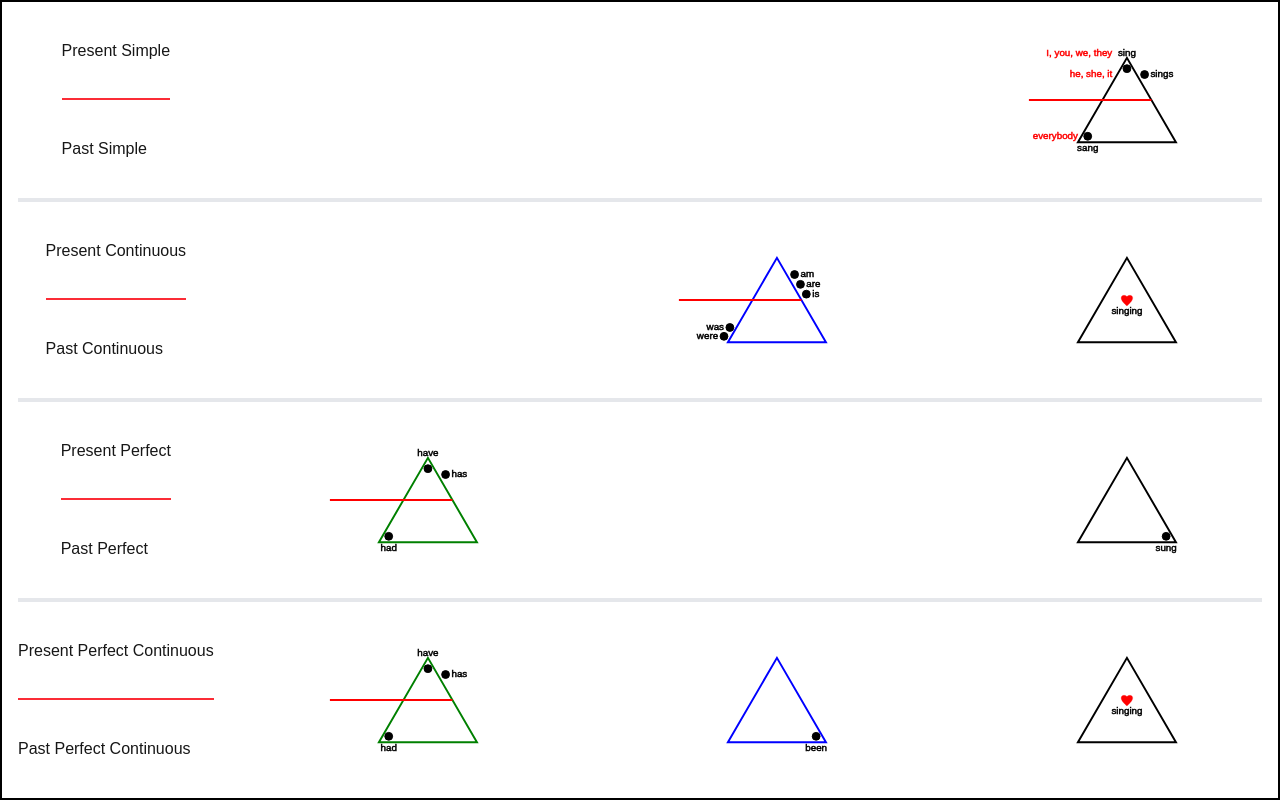
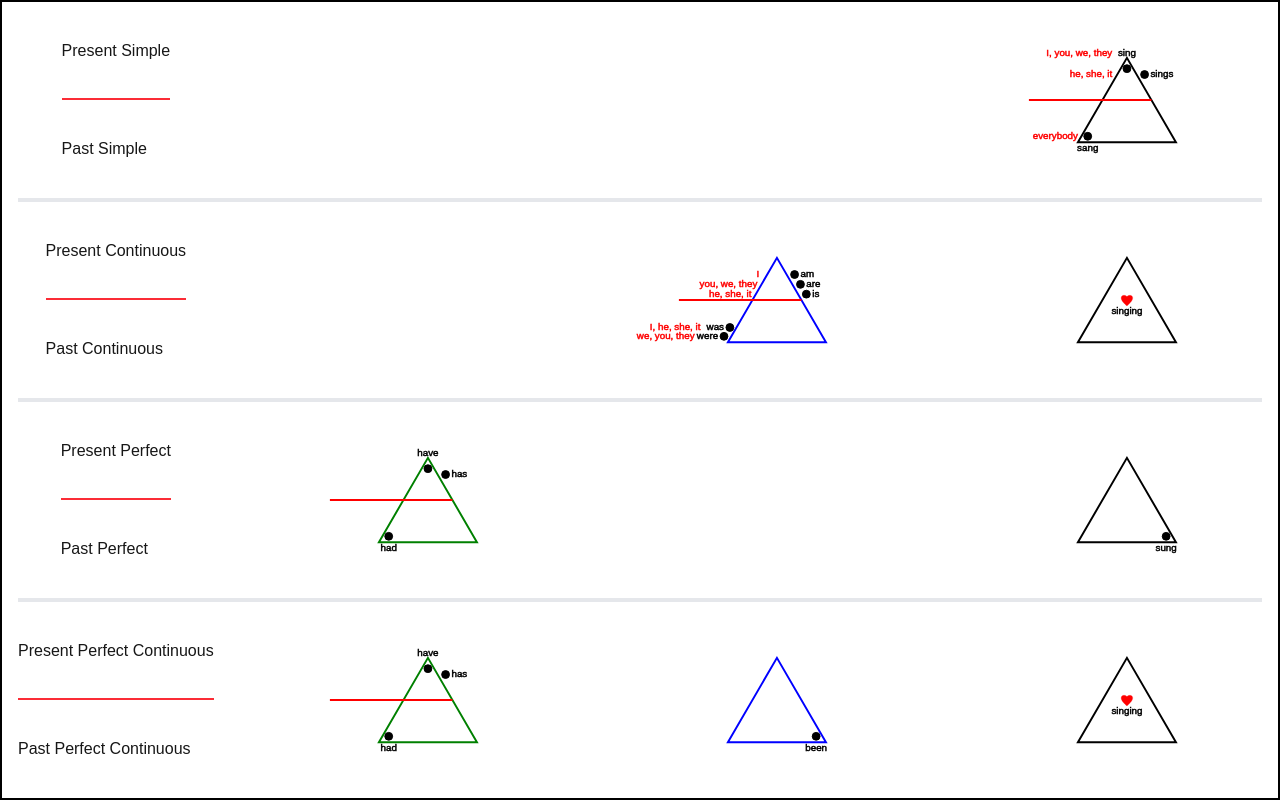
Before and after one commit to riwepo/grammar-triangles, a Next.js app: page /inflected-tenses in a window 1280 px wide. Built offline with nearby package versions, Linux system fonts and the light colour scheme.

Commit message:
show pronouns

```diff
--- a/src/components/inflected-tenses.jsx
+++ b/src/components/inflected-tenses.jsx
@@ -6,6 +6,7 @@ import { nanoid } from "nanoid";
 import NormalVerbTriangle from "@/components/normal-verb-triangle";
 import NormalPronounTriangle from "@/components/normal-pronoun-triangle";
 import ToBeVerbTriangle from "@/components/to-be-verb-triangle";
+import ToBePronounTriangle from "@/components/to-be-pronoun-triangle";
 
 import { VERBS } from "@/lib/utils/words";
 
@@ -15,7 +16,7 @@ function TensesBlueprint({ bossVerb }) {
   const [ids, setIds] = useState(null);
   useEffect(() => {
     const generateIds = () => {
-      return "012345678".split("").map((n) => nanoid());
+      return "0123456789".split("").map((n) => nanoid());
     };
     const ids = generateIds();
     setIds(ids);
@@ -68,7 +69,6 @@ function TensesBlueprint({ bossVerb }) {
       <ToBeVerbTriangle
         uuid={ids[1]}
         className="col-start-3 row-start-3"
-        verbForms={VERBS.be}
         visibility={{
           am: true,
           are: true,
@@ -79,6 +79,19 @@ function TensesBlueprint({ bossVerb }) {
         }}
         colour="blue"
       />
+      <ToBePronounTriangle
+        uuid={ids[9]}
+        className="col-start-3 row-start-3"
+        visibility={{
+          amPronouns: true,
+          arePronouns: true,
+          isPronouns: true,
+          wasPronouns: true,
+          werePronouns: true,
+        }}
+        colour="black"
+      />
+
       <NormalVerbTriangle
         uuid={ids[2]}
         className="col-start-4 row-start-3"
```
